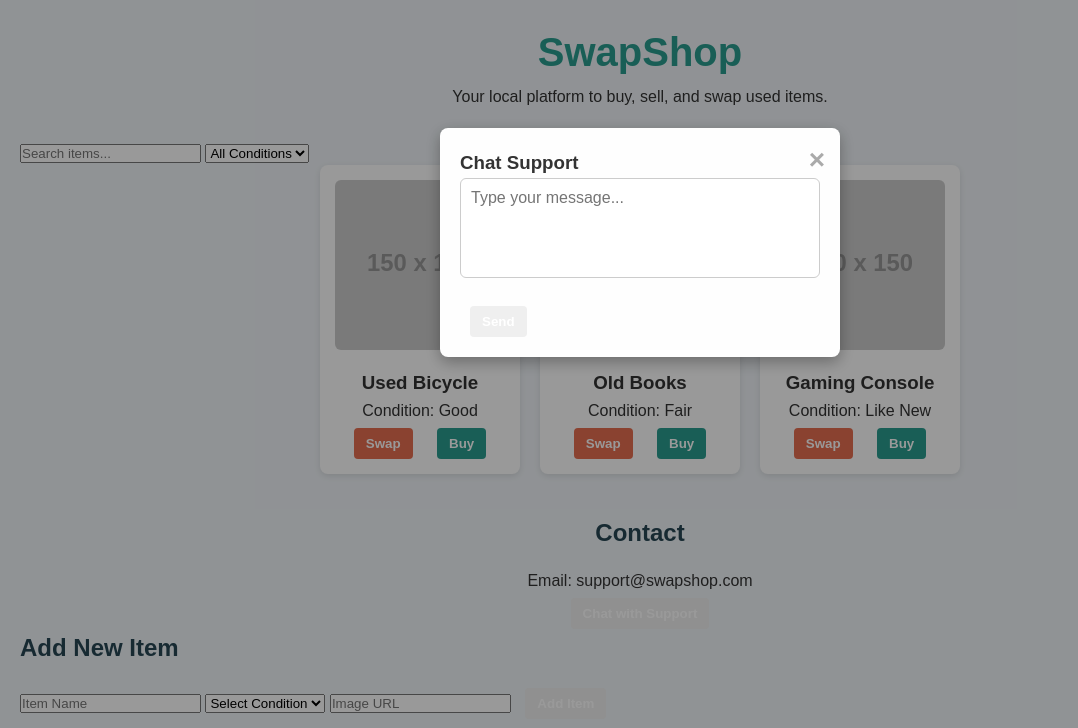
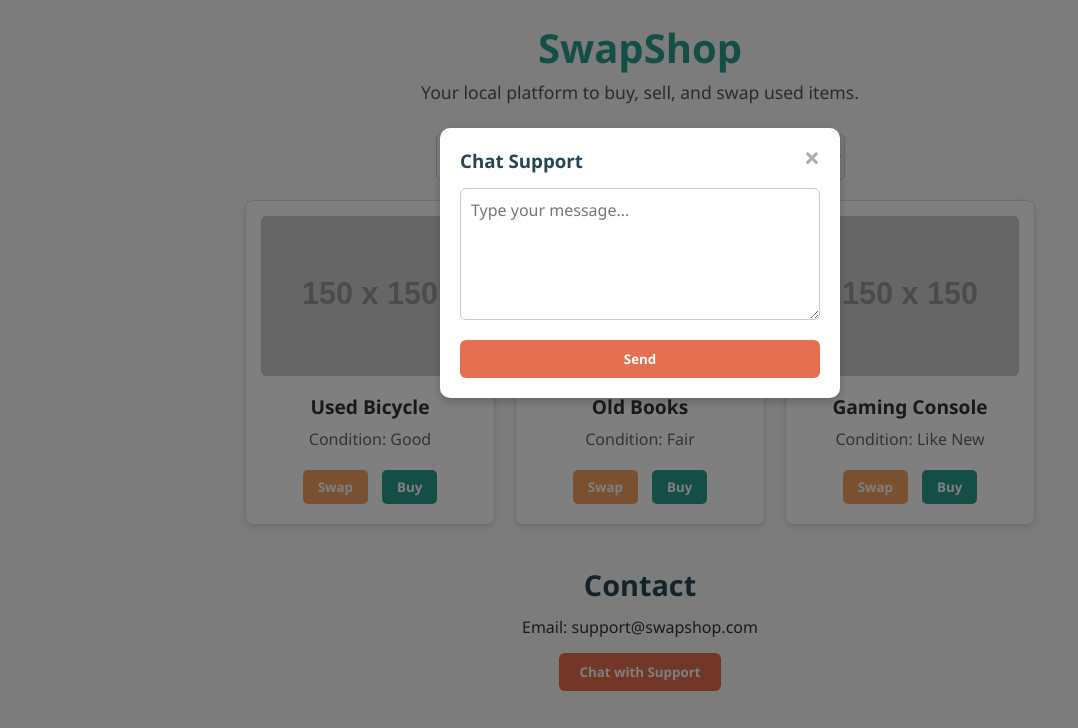
Before and after one commit to MARISETTY-SIDDHARTHA-SAI/swapshop-project, a plain HTML site: page index.html in a window 1280 px wide. Both pictures are taken after a click on the button "Chat with Support". Shown: the top 728 px of the page, without its empty margins (0-1078 px from the left). Drawn offline with Linux system fonts and the light colour scheme; placeholder pictures from the web are drawn by us.

Commit message:
style.css

```diff
--- a/style.css
+++ b/style.css
@@ -1,158 +1,294 @@
-/* Basic reset and styling */
+/* Reset and base styles */
 * {
   box-sizing: border-box;
   margin: 0;
   padding: 0;
-  font-family: Arial, sans-serif;
+  font-family: 'Segoe UI', Tahoma, Geneva, Verdana, sans-serif;
+  color: #333;
 }
 
 body {
-  background-color: #f0f4f8;
-  color: #333;
+  background-color: #f9f9f9;
   padding: 20px;
-  line-height: 1.6;
+  max-width: 900px;
+  margin: 0 auto;
 }
 
+/* Header */
 header {
   text-align: center;
   margin-bottom: 30px;
 }
 
-h1 {
+header h1 {
   font-size: 2.5rem;
   color: #2a9d8f;
 }
 
-h2 {
-  color: #264653;
-  margin-bottom: 15px;
+header p {
+  font-size: 1.1rem;
+  color: #555;
+  margin-top: 5px;
 }
 
+/* Search and filter */
+.search-filter {
+  display: flex;
+  justify-content: center;
+  gap: 10px;
+  margin-bottom: 20px;
+}
+
+#searchInput, #conditionFilter {
+  padding: 10px;
+  border-radius: 5px;
+  border: 1px solid #ccc;
+  font-size: 1rem;
+}
+
+/* Item list grid */
 .item-list .items {
   display: flex;
+  flex-wrap: wrap;
   gap: 20px;
-  flex-wrap: wrap;
   justify-content: center;
 }
 
+/* Item card */
 .item-card {
-  background: white;
+  background-color: #fff;
+  border: 1px solid #ddd;
   border-radius: 8px;
+  width: 250px;
   box-shadow: 0 2px 6px rgb(0 0 0 / 0.1);
   padding: 15px;
-  width: 200px;
   text-align: center;
-  transition: transform 0.3s ease;
+  transition: transform 0.3s ease, box-shadow 0.3s ease;
 }
 
 .item-card:hover {
-  transform: scale(1.05);
-  box-shadow: 0 4px 12px rgb(0 0 0 / 0.2);
+  transform: translateY(-5px);
+  box-shadow: 0 8px 16px rgb(0 0 0 / 0.15);
 }
 
 .item-card img {
   width: 100%;
+  height: 160px;
+  object-fit: cover;
   border-radius: 6px;
-  margin-bottom: 10px;
+  margin-bottom: 12px;
 }
 
-button {
-  margin: 5px 10px 0 10px;
-  padding: 8px 12px;
+.item-card h3 {
+  font-size: 1.2rem;
+  margin-bottom: 8px;
+}
+
+.item-card p {
+  color: #666;
+  margin-bottom: 15px;
+}
+
+/* Buttons */
+.swap-btn, .buy-btn {
+  padding: 8px 15px;
+  margin: 5px;
   border: none;
-  border-radius: 4px;
+  border-radius: 5px;
   cursor: pointer;
-  color: white;
-  font-weight: bold;
+  font-weight: 600;
   transition: background-color 0.3s ease;
 }
 
 .swap-btn {
-  background-color: #e76f51;
+  background-color: #f4a261;
+  color: white;
 }
 
 .swap-btn:hover {
-  background-color: #d65a3a;
+  background-color: #e07b39;
 }
 
 .buy-btn {
   background-color: #2a9d8f;
+  color: white;
 }
 
 .buy-btn:hover {
   background-color: #247a78;
 }
 
+/* Contact Section */
 .contact {
+  text-align: center;
+  margin-top: 40px;
+  margin-bottom: 40px;
+}
+
+.contact h2 {
+  font-size: 1.8rem;
+  margin-bottom: 12px;
+  color: #264653;
+}
+
+.contact p {
+  font-size: 1rem;
+  margin-bottom: 15px;
+}
+
+#openChatBtn {
+  background-color: #e76f51;
+  border: none;
+  padding: 10px 20px;
+  border-radius: 6px;
+  color: white;
+  font-weight: bold;
+  cursor: pointer;
+  transition: background-color 0.3s ease;
+}
+
+#openChatBtn:hover {
+  background-color: #cd5a3f;
+}
+
+/* Add Item Form */
+.add-item {
   margin-top: 40px;
   text-align: center;
 }
 
-#contactBtn {
-  background-color: #264653;
-  padding: 12px 20px;
-  color: white;
-  font-size: 1rem;
-  border-radius: 6px;
+.add-item h2 {
+  margin-bottom: 15px;
+  color: #264653;
 }
 
-#contactBtn:hover {
-  background-color: #1b3130;
+.add-item form {
+  display: flex;
+  flex-direction: column;
+  align-items: center;
+  gap: 12px;
+  max-width: 350px;
+  margin: 0 auto;
 }
 
-/* Modal styles */
+.add-item input,
+.add-item select,
+.add-item button {
+  padding: 10px;
+  width: 100%;
+  border-radius: 6px;
+  border: 1px solid #ccc;
+  font-size: 1rem;
+  transition: border-color 0.3s ease;
+}
+
+.add-item input:focus,
+.add-item select:focus {
+  outline: none;
+  border-color: #2a9d8f;
+}
+
+.add-item button {
+  background-color: #2a9d8f;
+  color: white;
+  font-weight: 700;
+  border: none;
+  cursor: pointer;
+  transition: background-color 0.3s ease;
+}
+
+.add-item button:hover {
+  background-color: #247a78;
+}
+
+/* Modal Styles */
 .modal {
-  display: none;
+  display: none; /* Hidden by default */
   position: fixed;
-  z-index: 10;
+  z-index: 1000;
   left: 0;
   top: 0;
   width: 100%;
   height: 100%;
   overflow: auto;
-  background-color: rgb(0 0 0 / 0.4);
+  background-color: rgba(0,0,0,0.5);
 }
 
 .modal-content {
-  background-color: #fefefe;
+  background-color: #fff;
   margin: 10% auto;
   padding: 20px;
-  border-radius: 8px;
+  border-radius: 10px;
   width: 90%;
   max-width: 400px;
-  box-shadow: 0 5px 15px rgb(0 0 0 / 0.3);
+  box-shadow: 0 4px 8px rgba(0,0,0,0.2);
   position: relative;
 }
 
 .close {
   color: #aaa;
-  position: absolute;
-  top: 10px;
-  right: 15px;
   font-size: 28px;
   font-weight: bold;
+  position: absolute;
+  right: 20px;
+  top: 10px;
   cursor: pointer;
+  transition: color 0.3s ease;
 }
 
-.close:hover,
-.close:focus {
-  color: black;
+.close:hover {
+  color: #000;
 }
 
-textarea {
+.modal-content h3 {
+  margin-bottom: 15px;
+  color: #264653;
+}
+
+.modal-content textarea {
   width: 100%;
-  height: 100px;
-  padding: 10px;
-  resize: none;
   border-radius: 6px;
   border: 1px solid #ccc;
+  padding: 10px;
+  resize: vertical;
+  font-size: 1rem;
   margin-bottom: 15px;
-  font-size: 1rem;
 }
 
-footer {
-  margin-top: 40px;
-  text-align: center;
-  color: #777;
-  font-size: 0.9rem;
+#sendMessageBtn {
+  background-color: #e76f51;
+  border: none;
+  padding: 10px 20px;
+  border-radius: 6px;
+  color: white;
+  font-weight: bold;
+  cursor: pointer;
+  transition: background-color 0.3s ease;
+  width: 100%;
 }
+
+#sendMessageBtn:hover {
+  background-color: #cd5a3f;
+}
+
+/* Responsive Design */
+@media (max-width: 600px) {
+  .item-list .items {
+    flex-direction: column;
+    align-items: center;
+  }
+
+  .item-card {
+    width: 90%;
+  }
+
+  .search-filter {
+    flex-direction: column;
+    gap: 8px;
+    align-items: center;
+  }
+
+  .add-item form {
+    width: 90%;
+  }
+}
```
